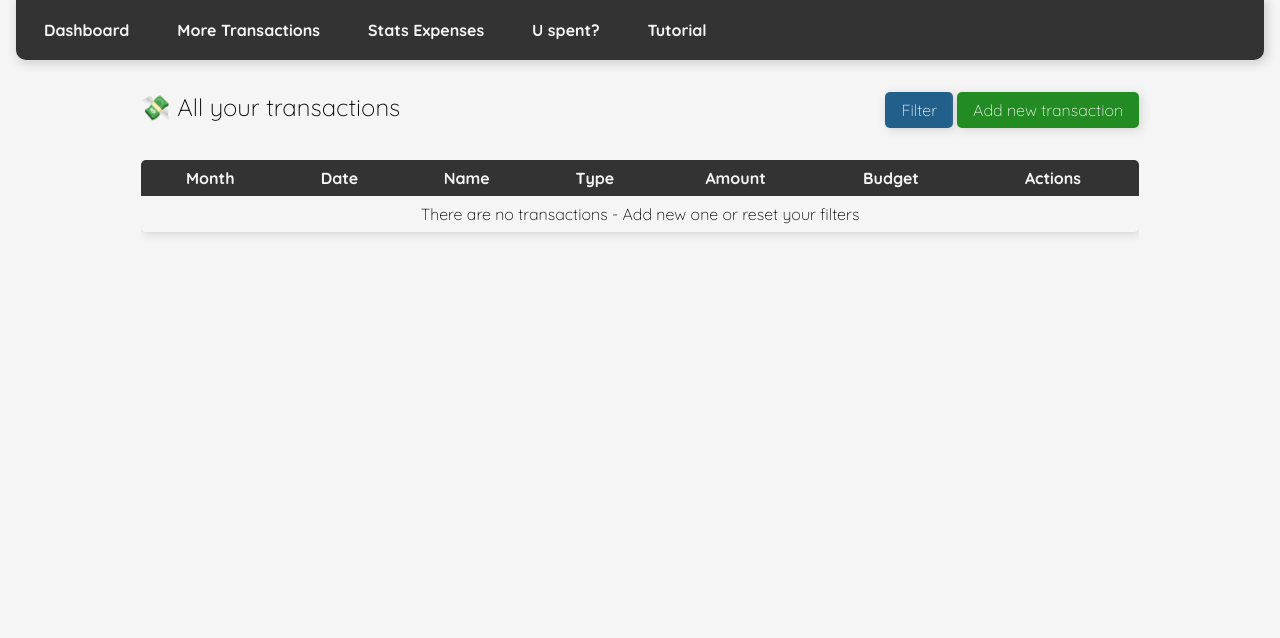
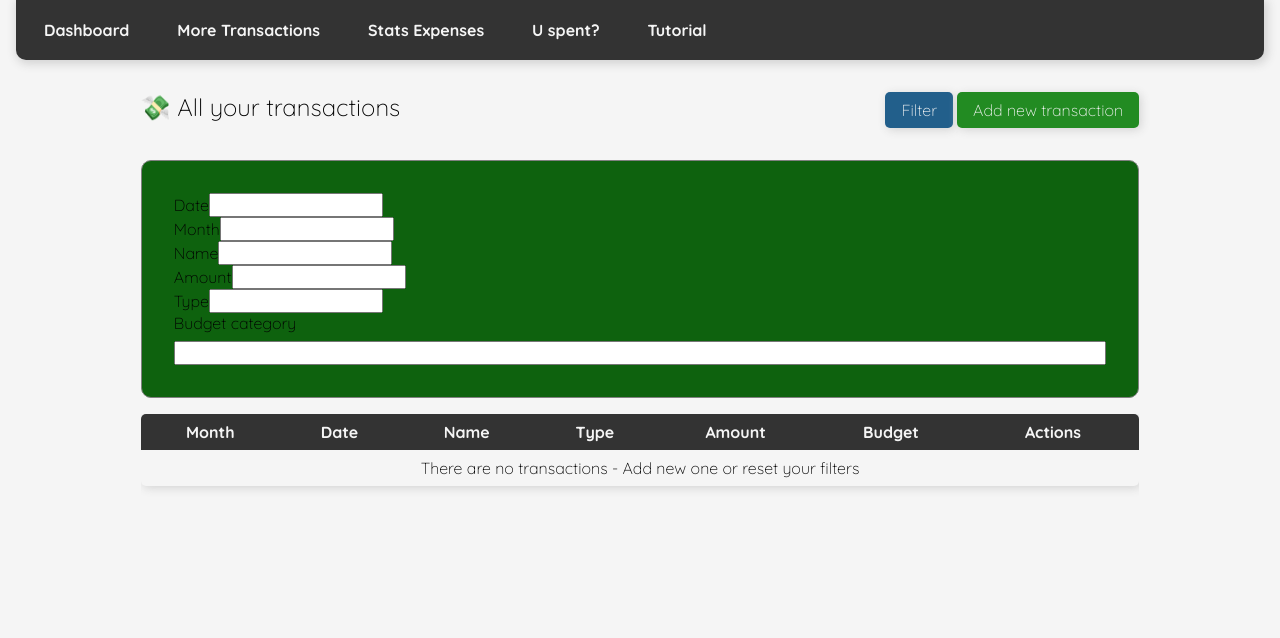
Before and after one commit to kevinvanphavong/han_app, a PHP site: template templates/dashboard/more-transactions.html.twig in a window 1280 px wide. Shown: the top 638 px of the page. Before the commit the page ends 236 px from the top, so only its background shows below. Run offline with PHP 8.4, Linux system fonts and the light colour scheme; the template is opened without the code that fills it, so the values that code supplies are empty; form fields are guessed from the names that the template uses; style sheets or scripts are compiled from the project's sources; some libraries are stand-ins or nearby versions; some web fonts are replaced.

Commit message:
feat(transaction): add popup transaction form in layout pages

```diff
--- a/templates/dashboard/more-transactions.html.twig
+++ b/templates/dashboard/more-transactions.html.twig
@@ -10,6 +10,7 @@
 {% block body %}
     <div class="wrapper">
         {% include('transaction/_table.html.twig') with {
+            'transactionForm'       : transactionForm,
             'transactionFilterForm' : transactionFilterForm,
             'transactionTableTitle' : '💸 All your transactions',
             'seeMoreButtonActive'   : false,
--- a/templates/transaction/_form.html.twig
+++ b/templates/transaction/_form.html.twig
@@ -1,5 +1,12 @@
 {% block transactionForm %}
     <style>
+        .transaction-form-container {
+            background-color: #0e620e;
+            padding: 2em;
+            border: 1px solid grey;
+            border-radius: 10px;
+        }
+
         .transaction-form-label__new-budget {
             display: flex;
             align-items: center;
@@ -59,8 +66,10 @@
     </style>
 
 
-    <h2>{{ titleForm }}</h2>
-    {{ form_start(transactionForm) }}
+    {%  if titleForm %}
+        <h2>{{ titleForm }}</h2>
+    {%  endif %}
+        {{ form_start(transactionForm) }}
         {{ form_row(transactionForm.date) }}
         {{ form_row(transactionForm.month) }}
         {{ form_row(transactionForm.name) }}
--- a/templates/transaction/_table.html.twig
+++ b/templates/transaction/_table.html.twig
@@ -9,10 +9,17 @@
             {% if seeMoreButtonActive is same as true %}
                 <a href="{{ path('more_transactions_page') }}" class="button-action button-action-see-more">See more</a>
             {% endif %}
-            <a href="{{ path('creation_form_page') }}#transaction-form" class="button-action button-action-add">Add new transaction</a>
+{#            <a href="{{ path('creation_form_page') }}#transaction-form" class="button-action button-action-add">Add new transaction</a>#}
+            <a href="#" class="button-action button-action-add">Add new transaction</a>
         </div>
     </div>
 <div class="transaction-view">
+    <div class="transaction-form-container">
+        <div class="transaction-form">
+            {% include('transaction/_form.html.twig') with {'transactionForm' : transactionForm, 'titleForm' : false} %}
+        </div>
+    </div>
+
     <div class="filters-container {{ transactionFilterForm.vars.submitted ? 'filters-container--active' : 'filters-container--hidden' }}">
         <div class="filters">
             {% include('transaction/_filter-form.html.twig') with {'transactionFilterForm' : transactionFilterForm} %}
```
